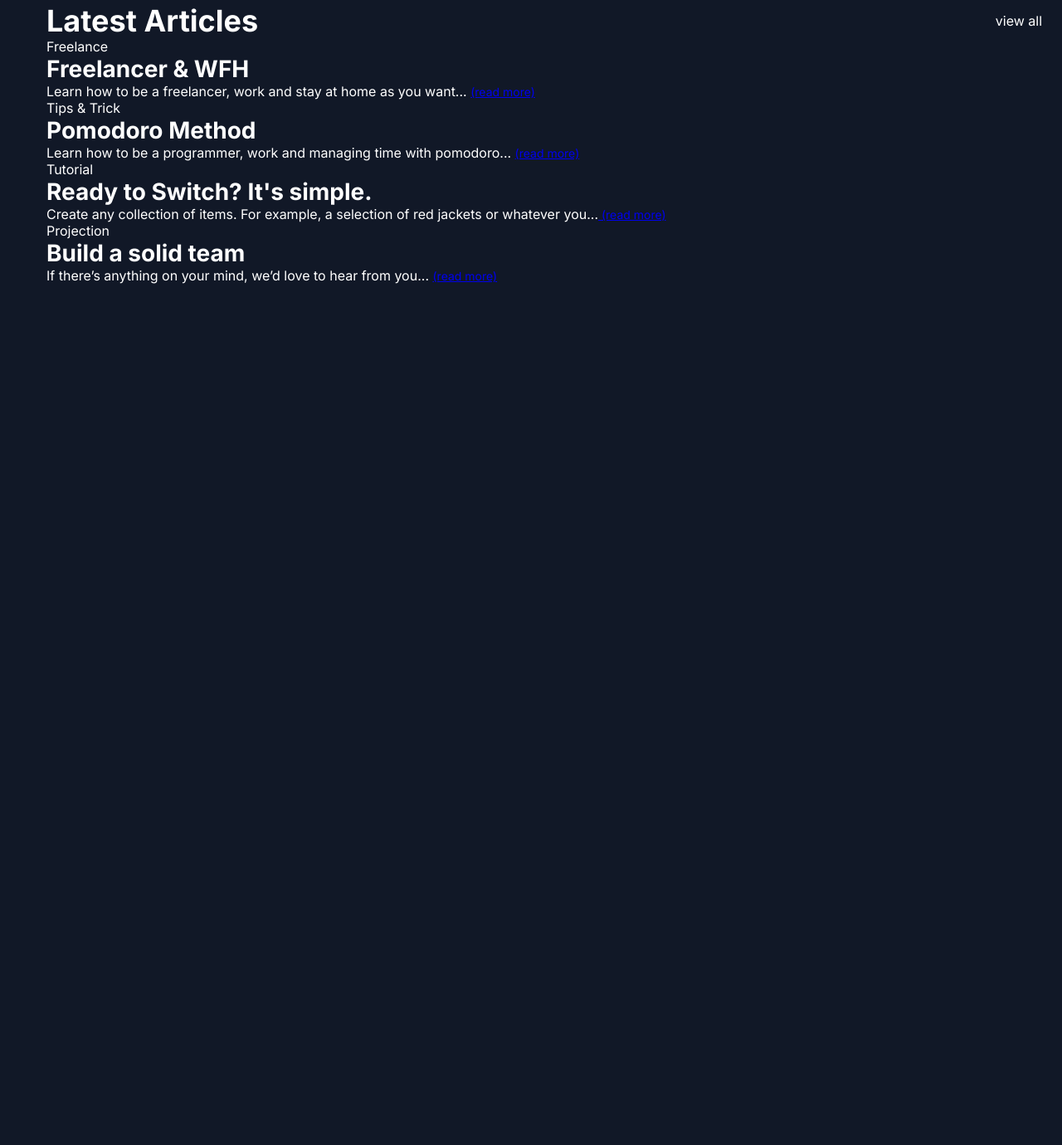
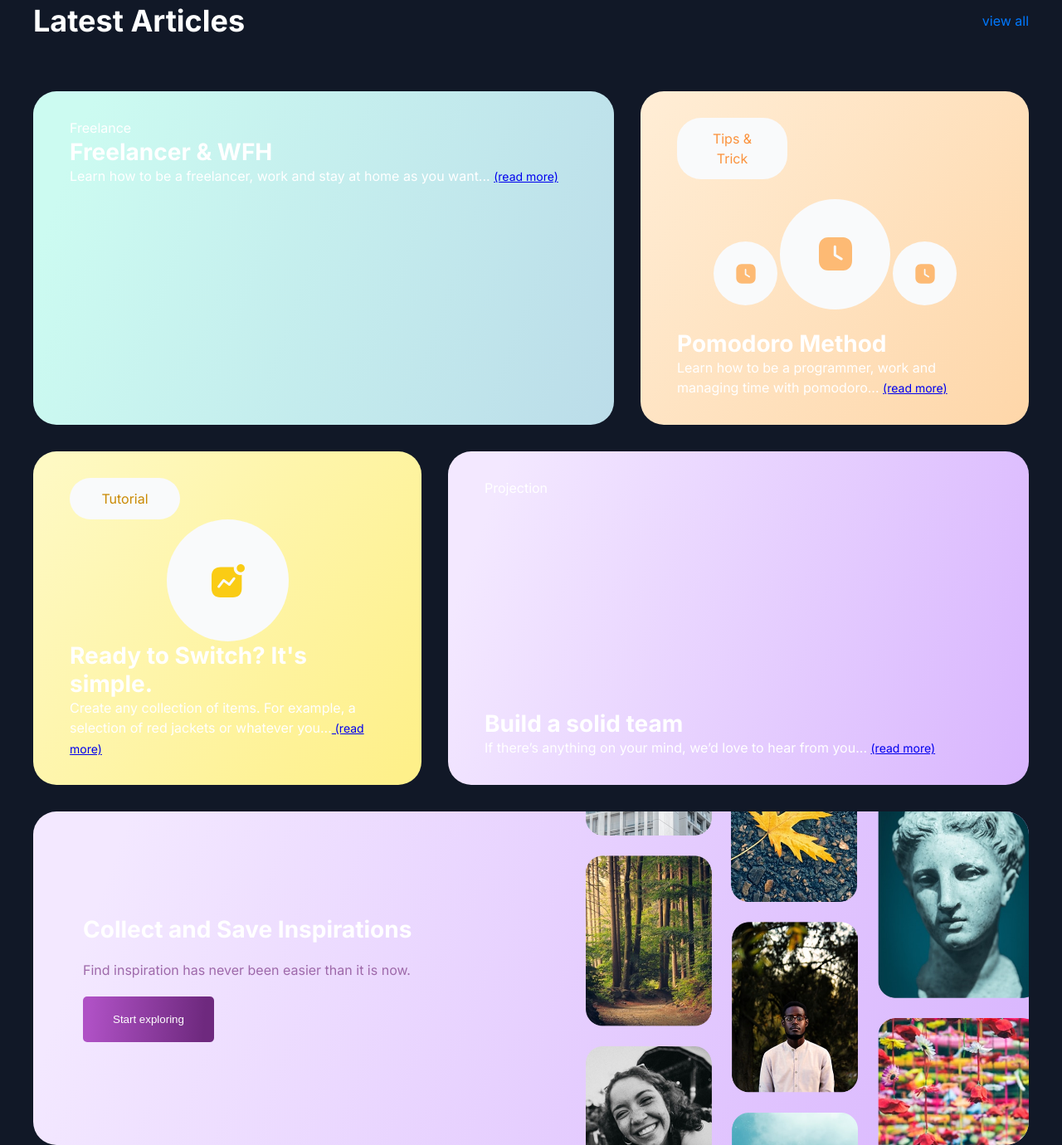
Before and after one commit to ironblodz/blog-spa, a plain HTML site: page index.html in a window 1280 px wide. Shown: the part 1390-2770 px from the top of the page at 83% size. Before the commit the page ends 1732 px from the top, so only its background shows below. Drawn offline with Linux system fonts and the light colour scheme; a web font is replaced by a local one.

Commit message:
feat(assets): add new image and remove unused assets
Add `img_collect.png` for the article section and remove unused images (`rectangle-22.png`, `rectangle-23.png`, `ellipse-22.svg`, `ellipse-24.svg`). Update CSS styles to improve article grid layout and typography.

```diff
--- a/assets/css/styles.css
+++ b/assets/css/styles.css
@@ -30,6 +30,8 @@ h3 {
 
 p {
   font-size: var(--font-size-p);
+  font-weight: 400;
+  line-height: 24px;
 }
 
 a {
@@ -117,8 +119,6 @@ header .column-end button:last-child {
 }
 
 .hero-section .hero-column-start p {
-  font-weight: 200;
-  line-height: 30px;
   text-shadow: 0px 4px 4px rgba(0, 0, 0, 0.07);
 }
 
@@ -182,6 +182,142 @@ header .column-end button:last-child {
 .articles-container {
   max-width: 1200px;
   width: 100%;
-  padding: 0 16px;
-  box-sizing: border-box;
 }
+
+.articles-container .article-grid {
+  display: grid;
+  grid-template-columns: repeat(3, 1fr);
+  gap: 32px;
+}
+
+.articles-container .articles-header {
+  display: flex;
+  justify-content: space-between;
+  align-items: center;
+  margin-bottom: 64px;
+}
+
+.articles-container .articles-header p {
+  color: #0078ff;
+}
+
+.articles-container .article-grid .article-1 {
+  border-radius: 28px;
+  background: linear-gradient(
+    110deg,
+    #ccfbf1 8.75%,
+    #bbdce9 101.85%,
+    #99f6e4 101.85%
+  );
+  height: 402px;
+  grid-column: 1 / 3;
+  padding: 32px 44px;
+}
+.articles-container .article-grid .article-2 {
+  border-radius: 28px;
+  background: linear-gradient(128deg, #ffedd5 2.71%, #fed7aa 97.55%);
+  height: 402px;
+  width: 468px;
+  grid-column: 3 / 4;
+  display: flex;
+  justify-content: space-between;
+  align-items: space-between;
+  flex-direction: column;
+  padding: 32px 44px;
+}
+
+.articles-container .article-grid .article-2 p.tag {
+  border-radius: 29px;
+  background: #f9fafb;
+  color: #fb923c;
+  padding: 13px 31px;
+  width: 35%;
+  text-align: center;
+}
+
+.articles-container .article-grid .article-2 .article-svg {
+  display: flex;
+  justify-content: center;
+  align-items: center;
+}
+
+.articles-container .article-grid .article-3 {
+  border-radius: 28px;
+  background: linear-gradient(127deg, #fef9c3 3.85%, #fef08a 95.73%);
+  height: 402px;
+  width: 468px;
+  grid-column: 1 / 2;
+  padding: 32px 44px;
+  display: flex;
+  justify-content: space-between;
+  align-items: space-between;
+  flex-direction: column;
+}
+
+.articles-container .article-grid .article-3 p.tag {
+  border-radius: 29px;
+  background: #f9fafb;
+  color: #ca8a04;
+  padding: 13px 31px;
+  width: 35%;
+  text-align: center;
+}
+
+.articles-container .article-grid .article-3 .article-svg {
+  display: flex;
+  justify-content: center;
+  align-items: center;
+}
+
+.articles-container .article-grid .article-4 {
+  border-radius: 28px;
+  background: linear-gradient(110deg, #f3e8ff 8.75%, #d8b4fe 101.85%);
+  height: 402px;
+  grid-column: 2 / 4;
+  padding: 32px 44px;
+  display: flex;
+  justify-content: space-between;
+  align-items: space-between;
+  flex-direction: column;
+}
+
+.articles-container .article-grid .article-5 {
+  border-radius: 28px;
+  background: linear-gradient(110deg, #f3e8ff 8.75%, #d8b4fe 101.85%);
+  height: 402px;
+  grid-column: 1 / span 3;
+  display: flex;
+  justify-content: space-between;
+  align-items: center;
+  overflow: hidden;
+}
+
+.articles-container .article-grid .article-5 .article-content {
+  display: flex;
+  justify-content: center;
+  align-items: flex-start;
+  flex-direction: column;
+  gap: 20px;
+  height: 100%;
+  padding: 0 60px;
+}
+
+.articles-container .article-grid .article-5 .article-content h3 {
+  color: white;
+}
+
+.articles-container .article-grid .article-5 .article-content p {
+  color: #9e69aa;
+}
+
+.articles-container .article-grid .article-5 .article-content button {
+  border-radius: 5px;
+  border: 0;
+  background: linear-gradient(94deg, #af51c5 5.09%, #6e297e 91.93%);
+  color: white;
+  padding: 20px 36px;
+}
+
+.articles-container .article-grid .article-5 .grid-imagens img {
+  width: 534px;
+}
--- a/index.html
+++ b/index.html
@@ -1,5 +1,6 @@
 <!DOCTYPE html>
 <html lang="en">
+
 <head>
   <meta charset="UTF-8" />
   <meta name="viewport" content="width=device-width, initial-scale=1.0" />
@@ -9,8 +10,7 @@
   <link rel="preconnect" href="https://fonts.gstatic.com" crossorigin />
   <link
     href="https://fonts.googleapis.com/css2?family=Fira+Sans+Condensed:ital,wght@0,100;0,200;0,300;0,400;0,500;0,600;0,700;0,800;0,900;1,100;1,200;1,300;1,400;1,500;1,600;1,700;1,800;1,900&family=Inter:ital,opsz,wght@0,14..32,100..900;1,14..32,100..900&display=swap"
-      rel="stylesheet"
-    />
+    rel="stylesheet" />
 
   <link rel="stylesheet" href="/assets/css/_variables.css" />
   <link rel="stylesheet" href="/assets/css/styles.css" />
@@ -19,48 +19,23 @@
 <body>
   <header>
     <div class="column-start">
-        <svg
-          width="23"
-          height="23"
-          viewBox="0 0 23 23"
-          fill="none"
-          xmlns="http://www.w3.org/2000/svg"
-        >
+      <svg width="23" height="23" viewBox="0 0 23 23" fill="none" xmlns="http://www.w3.org/2000/svg">
         <g id="Left Menu">
           <g id="Logo">
             <g id="Subtract">
-                <path
-                  fill-rule="evenodd"
-                  clip-rule="evenodd"
+              <path fill-rule="evenodd" clip-rule="evenodd"
                 d="M-2.62268e-07 17C-1.17422e-07 20.3137 2.68629 23 6 23L17 23C20.3137 23 23 20.3137 23 17L23 11.2454C21.6304 12.3433 19.8919 13 18 13C13.5817 13 10 9.41828 10 5C10 3.10811 10.6567 1.3696 11.7546 -5.13811e-07L6 -2.62268e-07C2.68629 -1.17422e-07 -8.8794e-07 2.68629 -7.43093e-07 6L-2.62268e-07 17Z"
-                  fill="#AF51C5"
-                />
-                <path
-                  fill-rule="evenodd"
-                  clip-rule="evenodd"
+                fill="#AF51C5" />
+              <path fill-rule="evenodd" clip-rule="evenodd"
                 d="M-2.62268e-07 17C-1.17422e-07 20.3137 2.68629 23 6 23L17 23C20.3137 23 23 20.3137 23 17L23 11.2454C21.6304 12.3433 19.8919 13 18 13C13.5817 13 10 9.41828 10 5C10 3.10811 10.6567 1.3696 11.7546 -5.13811e-07L6 -2.62268e-07C2.68629 -1.17422e-07 -8.8794e-07 2.68629 -7.43093e-07 6L-2.62268e-07 17Z"
-                  fill="url(#paint0_linear_1_4)"
-                />
+                fill="url(#paint0_linear_1_4)" />
             </g>
-              <circle
-                id="Ellipse 12"
-                cx="18"
-                cy="5"
-                r="4"
-                transform="rotate(-90 18 5)"
-                fill="#AF51C5"
-              />
+            <circle id="Ellipse 12" cx="18" cy="5" r="4" transform="rotate(-90 18 5)" fill="#AF51C5" />
           </g>
         </g>
         <defs>
-            <linearGradient
-              id="paint0_linear_1_4"
-              x1="-10"
-              y1="15.5"
-              x2="35.8187"
-              y2="4.7287"
-              gradientUnits="userSpaceOnUse"
-            >
+          <linearGradient id="paint0_linear_1_4" x1="-10" y1="15.5" x2="35.8187" y2="4.7287"
+            gradientUnits="userSpaceOnUse">
             <stop stop-color="#2F79CB" />
             <stop offset="1" stop-color="#AF51C5" />
           </linearGradient>
@@ -89,44 +64,23 @@
       </nav>
     </div>
     <div class="column-end">
-        <button>Login</button>
-        <button>Sign up</button>
+      <button type="submit">Login</button>
+      <button type="submit">Sign up</button>
     </div>
   </header>
   <main>
     <section class="hero-section">
       <div class="eclipse">
-          <svg
-            width="332"
-            height="619"
-            viewBox="0 0 332 619"
-            fill="none"
-            xmlns="http://www.w3.org/2000/svg"
-          >
+        <svg width="332" height="619" viewBox="0 0 332 619" fill="none" xmlns="http://www.w3.org/2000/svg">
           <g id="Ellipse 24" filter="url(#filter0_f_11_3)">
             <circle cx="22.5" cy="309.5" r="109.5" fill="#1D4ED8" />
           </g>
           <defs>
-              <filter
-                id="filter0_f_11_3"
-                x="-287"
-                y="0"
-                width="619"
-                height="619"
-                filterUnits="userSpaceOnUse"
-                color-interpolation-filters="sRGB"
-              >
+            <filter id="filter0_f_11_3" x="-287" y="0" width="619" height="619" filterUnits="userSpaceOnUse"
+              color-interpolation-filters="sRGB">
               <feFlood flood-opacity="0" result="BackgroundImageFix" />
-                <feBlend
-                  mode="normal"
-                  in="SourceGraphic"
-                  in2="BackgroundImageFix"
-                  result="shape"
-                />
-                <feGaussianBlur
-                  stdDeviation="100"
-                  result="effect1_foregroundBlur_11_3"
-                />
+              <feBlend mode="normal" in="SourceGraphic" in2="BackgroundImageFix" result="shape" />
+              <feGaussianBlur stdDeviation="100" result="effect1_foregroundBlur_11_3" />
             </filter>
           </defs>
         </svg>
@@ -137,43 +91,22 @@
           There is no passion to be found playing small in settling for a life
           that is less than the one you are capable of living
         </p>
-          <button>Get started</button>
+        <button type="submit">Get started</button>
       </div>
       <div class="hero-column-end">
         <img src="/assets/images/img-saly.png" alt="Saly Hero" />
       </div>
       <div class="eclipse-right">
-          <svg
-            width="332"
-            height="619"
-            viewBox="0 0 332 619"
-            fill="none"
-            xmlns="http://www.w3.org/2000/svg"
-          >
+        <svg width="332" height="619" viewBox="0 0 332 619" fill="none" xmlns="http://www.w3.org/2000/svg">
           <g id="Ellipse 24" filter="url(#filter0_f_11_3)">
             <circle cx="22.5" cy="309.5" r="109.5" fill="#1D4ED8" />
           </g>
           <defs>
-              <filter
-                id="filter0_f_11_3"
-                x="-287"
-                y="0"
-                width="619"
-                height="619"
-                filterUnits="userSpaceOnUse"
-                color-interpolation-filters="sRGB"
-              >
+            <filter id="filter0_f_11_3" x="-287" y="0" width="619" height="619" filterUnits="userSpaceOnUse"
+              color-interpolation-filters="sRGB">
               <feFlood flood-opacity="0" result="BackgroundImageFix" />
-                <feBlend
-                  mode="normal"
-                  in="SourceGraphic"
-                  in2="BackgroundImageFix"
-                  result="shape"
-                />
-                <feGaussianBlur
-                  stdDeviation="100"
-                  result="effect1_foregroundBlur_11_3"
-                />
+              <feBlend mode="normal" in="SourceGraphic" in2="BackgroundImageFix" result="shape" />
+              <feGaussianBlur stdDeviation="100" result="effect1_foregroundBlur_11_3" />
             </filter>
           </defs>
         </svg>
@@ -200,7 +133,7 @@
         <article class="article-1 article">
           <p class="tag">Freelance</p>
           <div>
-              <h3>Freelancer & WFH</h3>
+            <h3>Freelancer &amp; WFH</h3>
             <p>
               Learn how to be a freelancer, work and stay at home as you
               want...
@@ -209,7 +142,23 @@
           </div>
         </article>
         <article class="article-2 article">
-            <p class="tag">Tips & Trick</p>
+          <p class="tag">Tips &amp; Trick</p>
+          <div class="article-svg">
+            <svg width="293" height="133" viewBox="0 0 293 133" fill="none" xmlns="http://www.w3.org/2000/svg">
+              <circle cx="146.5" cy="66.5" r="66.5" fill="#F9FAFB" />
+              <path
+                d="M155.68 46.0002C162.46 46.0002 167 50.7582 167 57.8382V74.1782C167 81.2402 162.46 86.0002 155.68 86.0002H138.34C131.56 86.0002 127 81.2402 127 74.1782V57.8382C127 50.7582 131.56 46.0002 138.34 46.0002H155.68ZM146.3 55.8382C145.48 55.8382 144.8 56.5202 144.8 57.3382V67.4402C144.8 67.9602 145.08 68.4602 145.54 68.7202L153.38 73.4002C153.62 73.5602 153.9 73.6202 154.16 73.6202C154.66 73.6202 155.16 73.3602 155.44 72.8802C155.88 72.1782 155.64 71.2582 154.92 70.8202L147.8 66.5802V57.3382C147.8 56.5202 147.14 55.8382 146.3 55.8382Z"
+                fill="#FDBA74" />
+              <circle cx="254.5" cy="89.5" r="38.5" fill="#F9FAFB" />
+              <path
+                d="M260.063 78.3334C264.018 78.3334 266.667 81.1089 266.667 85.2389V94.7706C266.667 98.8901 264.018 101.667 260.063 101.667H249.948C245.993 101.667 243.333 98.8901 243.333 94.7706V85.2389C243.333 81.1089 245.993 78.3334 249.948 78.3334H260.063ZM254.592 84.0723C254.113 84.0723 253.717 84.4701 253.717 84.9473V90.8401C253.717 91.1434 253.88 91.4351 254.148 91.5868L258.722 94.3168C258.862 94.4101 259.025 94.4451 259.177 94.4451C259.468 94.4451 259.76 94.2934 259.923 94.0134C260.18 93.6039 260.04 93.0673 259.62 92.8118L255.467 90.3384V84.9473C255.467 84.4701 255.082 84.0723 254.592 84.0723Z"
+                fill="#FDBA74" />
+              <circle cx="38.5" cy="89.5" r="38.5" fill="#F9FAFB" />
+              <path
+                d="M44.0632 78.3334C48.0182 78.3334 50.6666 81.1089 50.6666 85.2389V94.7706C50.6666 98.8901 48.0182 101.667 44.0632 101.667H33.9482C29.9932 101.667 27.3332 98.8901 27.3332 94.7706V85.2389C27.3332 81.1089 29.9932 78.3334 33.9482 78.3334H44.0632ZM38.5916 84.0723C38.1132 84.0723 37.7166 84.4701 37.7166 84.9473V90.8401C37.7166 91.1434 37.8799 91.4351 38.1482 91.5868L42.7216 94.3168C42.8616 94.4101 43.0249 94.4451 43.1766 94.4451C43.4682 94.4451 43.7599 94.2934 43.9232 94.0134C44.1799 93.6039 44.0399 93.0673 43.6199 92.8118L39.4666 90.3384V84.9473C39.4666 84.4701 39.0816 84.0723 38.5916 84.0723Z"
+                fill="#FDBA74" />
+            </svg>
+          </div>
           <div>
             <h3>Pomodoro Method</h3>
             <p>
@@ -220,6 +169,15 @@
         </article>
         <article class="article-3 article">
           <p class="tag">Tutorial</p>
+          <div class="article-svg">
+            <svg width="147" height="147" viewBox="0 0 147 147" fill="none" xmlns="http://www.w3.org/2000/svg">
+              <circle cx="73.5" cy="73.5" r="73.5" fill="#F9FAFB" />
+              <path
+                d="M80.8994 57.5606C80.8194 58.0606 80.7794 58.5606 80.7794 59.0606C80.7794 63.5606 84.4194 67.1986 88.8994 67.1986C89.3994 67.1986 89.8794 67.1406 90.3794 67.0606V83.1986C90.3794 89.9806 86.3794 94.0006 79.5794 94.0006H64.8014C57.9994 94.0006 53.9994 89.9806 53.9994 83.1986V68.4006C53.9994 61.6006 57.9994 57.5606 64.8014 57.5606H80.8994ZM81.3014 69.7206C80.7594 69.6606 80.2214 69.9006 79.8994 70.3406L75.0614 76.6006L69.5194 72.2406C69.1794 71.9806 68.7794 71.8786 68.3794 71.9206C67.9814 71.9806 67.6214 72.1986 67.3794 72.5186L61.4614 80.2206L61.3394 80.4006C60.9994 81.0386 61.1594 81.8586 61.7594 82.3006C62.0394 82.4806 62.3394 82.6006 62.6794 82.6006C63.1414 82.6206 63.5794 82.3786 63.8594 82.0006L68.8794 75.5386L74.5794 79.8206L74.7594 79.9386C75.3994 80.2786 76.1994 80.1206 76.6594 79.5186L82.4394 72.0606L82.3594 72.1006C82.6794 71.6606 82.7394 71.1006 82.5194 70.6006C82.3014 70.1006 81.8194 69.7606 81.3014 69.7206ZM89.1796 54C91.8396 54 93.9996 56.16 93.9996 58.82C93.9996 61.48 91.8396 63.64 89.1796 63.64C86.5196 63.64 84.3596 61.48 84.3596 58.82C84.3596 56.16 86.5196 54 89.1796 54Z"
+                fill="#FACC15" />
+            </svg>
+          </div>
+
           <div>
             <h3>Ready to Switch? It's simple.</h3>
             <p>
@@ -238,9 +196,20 @@
             </p>
           </div>
         </article>
+        <article class="article-5 article">
+          <div class="article-content">
+            <h3>Collect and Save Inspirations</h3>
+            <p>Find inspiration has never been easier than it is now.</p>
+            <button>Start exploring</button>
+          </div>
+          <div class="grid-imagens">
+            <img src="/assets/images/img_collect.png" alt="Collect">
+          </div>
+        </article>
       </div>
     </section>
   </main>
   <script src="/assets/js/main.js"></script>
 </body>
+
 </html>
```
Also changed, not shown: assets/images/ellipse-22.svg (deleted), assets/images/ellipse-24.svg (deleted), assets/images/img_collect.png (added), assets/images/rectangle-22.png (deleted), assets/images/rectangle-23.png (deleted). Lines whose indentation alone changed are shown as unchanged.
